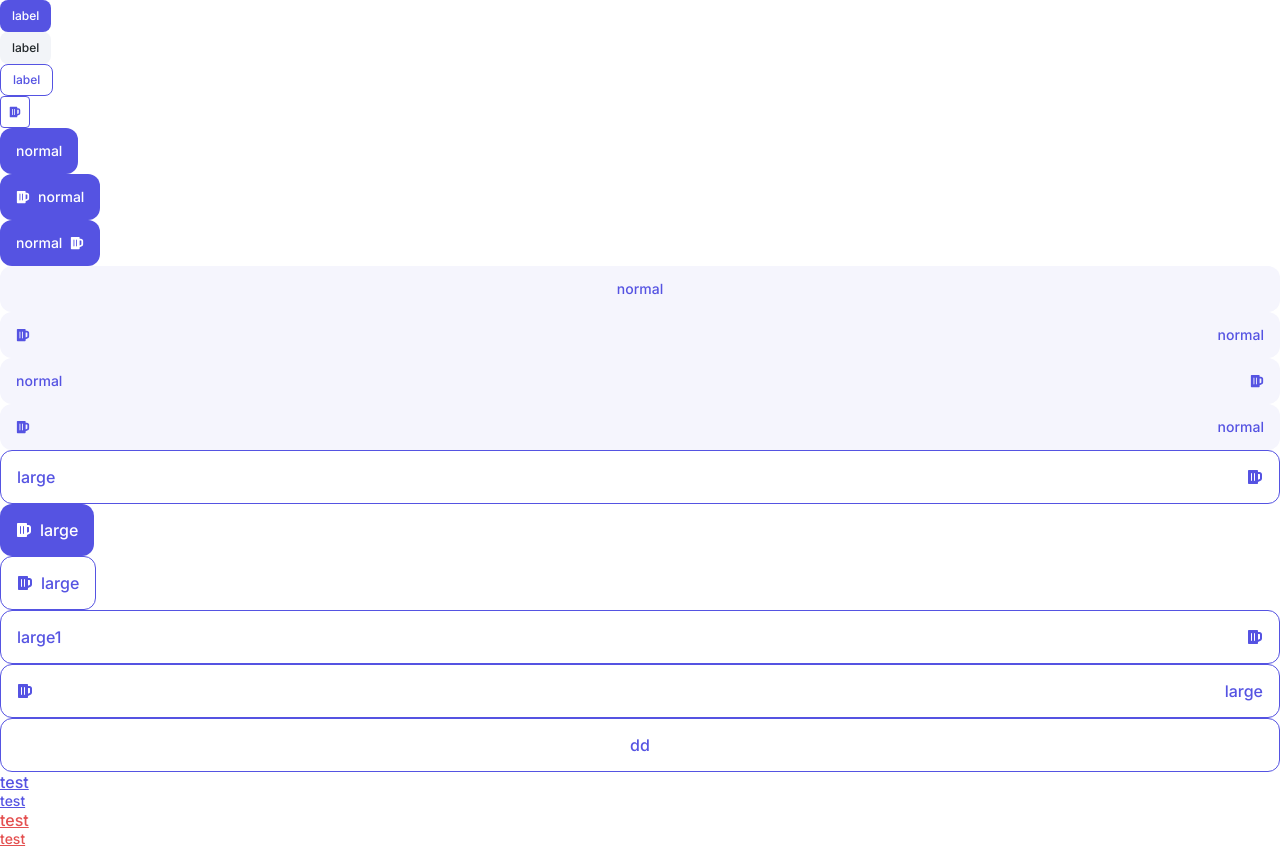
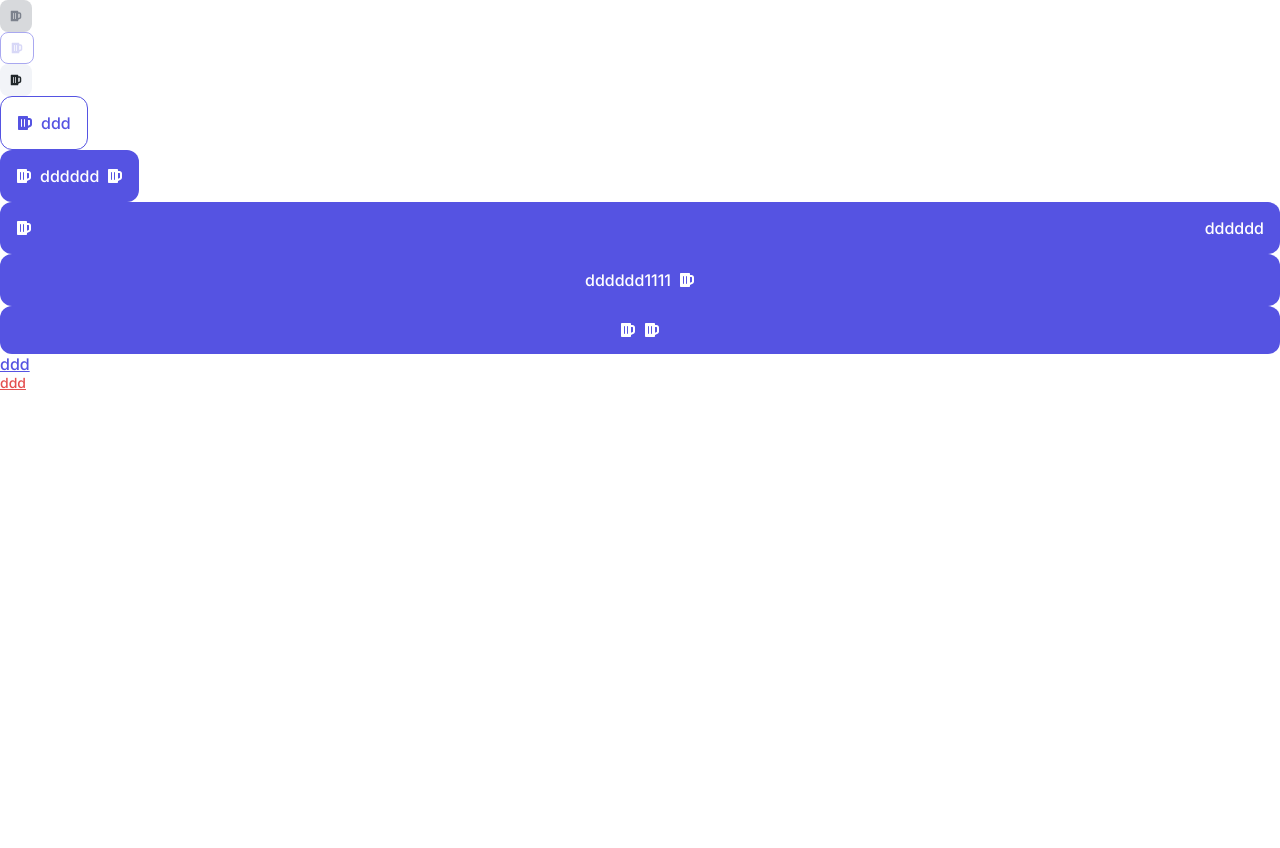
Before and after one commit to minki3/next_practice, a Next.js app: page / in a window 1280 px wide. After the commit the page ends 800 px from the top, so only its background shows below. Built offline with nearby package versions, Linux system fonts and the light colour scheme.

Commit message:
button 컴포넌트 리펙토링

```diff
--- /dev/null
+++ b/src/app/components/ButtonComponent.tsx
@@ -0,0 +1,61 @@
+import React, { ReactNode } from "react";
+import LabelButton from "./LabelButton";
+import PrimaryButton from "./PrimaryButton";
+import TextButton from "./TextButton";
+
+interface ButtonComponent {
+  buttonType: "label" | "primary" | "text";
+  text?: string;
+  icon?: ReactNode;
+  secondIcon?: ReactNode;
+  type?: "primary" | "secondary" | "white";
+  size?: "small" | "normal" | "large";
+  disabled?: boolean;
+  fullWidth?: boolean;
+  align?: "left" | "right";
+}
+
+export default function ButtonComponent({
+  buttonType,
+  text,
+  icon,
+  secondIcon,
+  type = "primary",
+  size,
+  disabled = false,
+  fullWidth = false,
+  align = "left",
+}: ButtonComponent) {
+  const buttonTypeStyle = (buttonType: string) => {
+    switch (buttonType) {
+      case "label":
+        return (
+          <LabelButton
+            text={text}
+            icon={icon}
+            disabled={disabled}
+            type={type}
+          />
+        );
+      case "primary":
+        return (
+          <PrimaryButton
+            text={text}
+            type={type}
+            size={size}
+            align={align}
+            fullWidth={fullWidth}
+            icon={icon}
+            secondIcon={secondIcon}
+            disabled={disabled}
+          />
+        );
+      case "text":
+        return (
+          <TextButton text={text} type={type} size={size} disabled={disabled} />
+        );
+    }
+  };
+
+  return <>{buttonTypeStyle(buttonType)}</>;
+}
--- a/src/app/components/LabelButton.tsx
+++ b/src/app/components/LabelButton.tsx
@@ -1,16 +1,14 @@
-import React from "react";
+import React, { ReactNode } from "react";
 
 interface LabelButtonType {
   type?: "primary" | "secondary" | "white";
-  iconOnly?: boolean;
   text?: string;
-  icon?: any;
+  icon?: ReactNode;
   disabled?: boolean;
 }
 
 export default function LabelButton({
   type = "primary",
-  iconOnly = false,
   text,
   icon,
   disabled = false,
@@ -24,19 +22,21 @@ export default function LabelButton({
       case "white":
         return "bg-white rounded border border-solid border-purple400 hover:bg-purple100 disabled:opacity-50 text-center text-purple400 disabled:text-purple300";
       default:
-        throw new Error(`undefined type : ${type}`);
+        throw new Error(`no type : ${type}`);
     }
   };
-  const iconOnlyStyle = "p-[8px] gap-[8px] shrink-0 rounded";
-  const textOnlyStyle = `flex p-[12px] justify-center gap-[10px] shrink-0 rounded-lg`;
+  // const iconOnlyStyle = "p-[8px] gap-[8px] shrink-0 rounded";
+  // const textOnlyStyle = `flex p-[12px] justify-center gap-[10px] shrink-0 rounded-lg`;
+
   return (
     <button
-      className={`${typeStyle(type)} ${
-        iconOnly ? `${iconOnlyStyle}` : `${textOnlyStyle}`
-      }  l-medium-12 flex h-[32px] items-center`}
+      className={`${typeStyle(
+        type
+      )}  l-medium-12 flex h-[32px] items-center justify-center gap-[8px] shrink-0 rounded-lg p-[10px]`}
       disabled={disabled}
     >
-      {iconOnly ? icon : text}
+      {icon && icon}
+      {text}
     </button>
   );
 }
--- a/src/app/components/Navigation.tsx
+++ b/src/app/components/Navigation.tsx
@@ -2,57 +2,61 @@ import PrimaryButton from "./PrimaryButton";
 import TextButton from "./TextButton";
 import LabelButton from "./LabelButton";
 import { FaBeer } from "@react-icons/all-files/fa/FaBeer";
+import ButtonComponent from "./ButtonComponent";
 
 export default function Navigation() {
   return (
     <div className="">
-      <LabelButton text="label" />
-      <LabelButton text="label" type="secondary" />
-      <LabelButton text="label" type="white" />
-      <LabelButton text="label" iconOnly type="white" icon=<FaBeer /> />
-      <PrimaryButton text="normal" />
-      <PrimaryButton text="normal" icon=<FaBeer /> />
-      <PrimaryButton text="normal" align="right" icon=<FaBeer /> />
-      <PrimaryButton text="normal" subtle fullWidth />
-      <PrimaryButton text="normal" subtle fullWidth icon=<FaBeer /> />
-      <PrimaryButton
-        text="normal"
-        subtle
-        fullWidth
-        align="right"
+      <ButtonComponent buttonType="label" disabled icon=<FaBeer /> />
+      <ButtonComponent
+        buttonType="label"
+        type="white"
+        disabled
         icon=<FaBeer />
       />
-      <PrimaryButton text="normal" subtle fullWidth icon=<FaBeer /> />
-      <PrimaryButton
-        text="large"
-        subtle
+      <ButtonComponent buttonType="label" type="secondary" icon=<FaBeer /> />
+      <ButtonComponent
+        buttonType="primary"
+        type="secondary"
         size="large"
-        fullWidth
-        align="right"
+        text="ddd"
         icon=<FaBeer />
       />
-      <PrimaryButton text="large" size="large" icon=<FaBeer /> />
-      <PrimaryButton text="large" subtle size="large" icon=<FaBeer /> />
-      <PrimaryButton
-        text="large1"
-        subtle
+      <ButtonComponent
+        buttonType="primary"
         size="large"
-        fullWidth
-        align="right"
+        text="dddddd"
+        secondIcon=<FaBeer />
         icon=<FaBeer />
       />
-      <PrimaryButton
-        text="large"
-        subtle
+      <ButtonComponent
+        buttonType="primary"
+        size="large"
+        text="dddddd"
+        fullWidth
+        icon=<FaBeer />
+      />
+      <ButtonComponent
+        buttonType="primary"
+        size="large"
+        text="dddddd1111"
+        fullWidth
+        secondIcon=<FaBeer />
+      />
+      <ButtonComponent
+        buttonType="primary"
         size="large"
         fullWidth
         icon=<FaBeer />
+        secondIcon=<FaBeer />
       />
-      <PrimaryButton subtle size="large" text="dd" fullWidth />
-      <TextButton text="test" />
-      <TextButton text="test" size="small" />
-      <TextButton text="test" type="destructive" />
-      <TextButton text="test" type="destructive" size="small" />
+      <ButtonComponent buttonType="text" text="ddd" />
+      <ButtonComponent
+        buttonType="text"
+        text="ddd"
+        size="small"
+        type="secondary"
+      />
     </div>
   );
 }
--- a/src/app/components/PrimaryButton.tsx
+++ b/src/app/components/PrimaryButton.tsx
@@ -1,22 +1,24 @@
-import React from "react";
+import React, { ReactNode } from "react";
 
 interface primaryButtonType {
   text?: string;
-  subtle?: boolean;
-  size?: "normal" | "large";
+  type?: "primary" | "secondary" | "white";
+  size?: "small" | "normal" | "large";
   align?: "left" | "right";
   fullWidth?: boolean;
-  icon?: any;
+  icon?: ReactNode;
+  secondIcon?: ReactNode;
   disabled?: boolean;
 }
 
 export default function PrimaryButton({
   text,
-  subtle = false,
+  type = "primary",
   size = "normal",
   align = "left",
   fullWidth = false,
   icon,
+  secondIcon,
   disabled = false,
 }: primaryButtonType) {
   const ButtonColor = "bg-purple400 text-white hover:bg-purple500  ";
@@ -28,14 +30,14 @@ export default function PrimaryButton({
     switch (size) {
       case "normal":
         return `l-medium-14 rounded-xl py-[14px] px-[16px]  ${
-          subtle ? normalSubtle : ButtonColor
+          type !== "primary" ? normalSubtle : ButtonColor
         }`;
       case "large":
         return `l-medium-16 rounded-xl py-[16px] px-[16px]  ${
-          subtle ? largeSubtle : ButtonColor
+          type !== "primary" ? largeSubtle : ButtonColor
         }`;
-      default:
-        throw new Error(`undefined type : ${size}`);
+      case "small":
+        throw new Error(`no size : ${size}`);
     }
   };
   const fullWidthButton = `${
@@ -62,8 +64,19 @@ export default function PrimaryButton({
       )} ${fullWidthButton}`}
       disabled={disabled}
     >
-      {icon && icon}
-      {text}
+      {secondIcon && secondIcon ? (
+        <div className="flex items-center gap-[8px]">
+          {icon && icon}
+          {text}
+        </div>
+      ) : (
+        <>
+          <span> {icon && icon}</span>
+          <span> {text}</span>
+        </>
+      )}
+
+      {secondIcon && secondIcon}
     </button>
   );
 }
--- a/src/app/components/TextButton.tsx
+++ b/src/app/components/TextButton.tsx
@@ -1,9 +1,9 @@
 import React from "react";
 
 interface textButtonType {
-  text: string;
-  type?: "primary" | "destructive";
-  size?: "normal" | "small";
+  text?: string;
+  type?: "primary" | "secondary" | "white";
+  size?: "normal" | "small" | "large";
   disabled?: boolean;
 }
 
@@ -17,7 +17,7 @@ export default function textButton({
     switch (type) {
       case "primary":
         return "text-purple400 hover:text-purple600";
-      case "destructive":
+      case "secondary":
         return "text-red";
     }
   };
@@ -27,6 +27,8 @@ export default function textButton({
         return "l-medium-16";
       case "small":
         return "l-medium-14";
+      case "large":
+        throw new Error(`no size : ${size}`);
     }
   };
   return (
```
